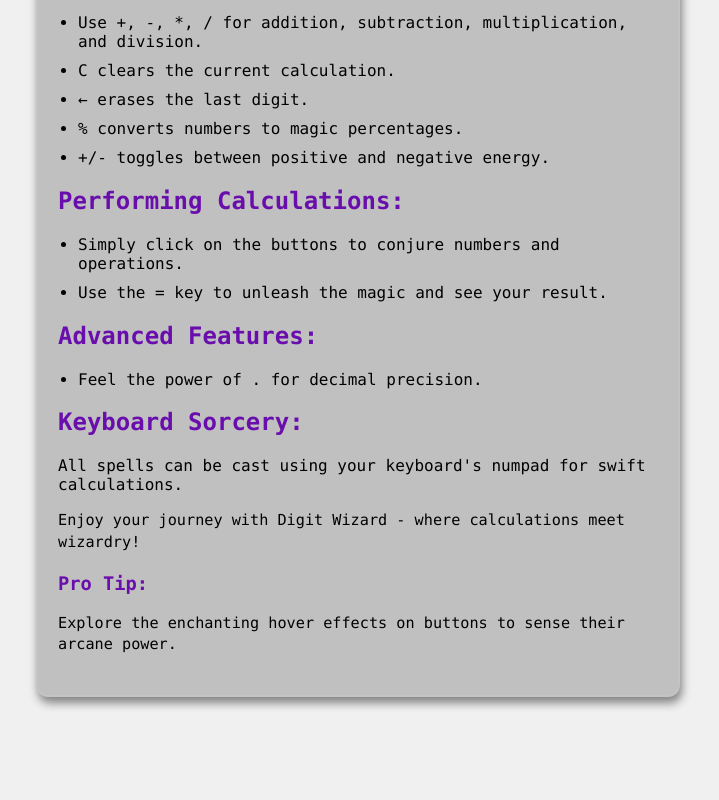
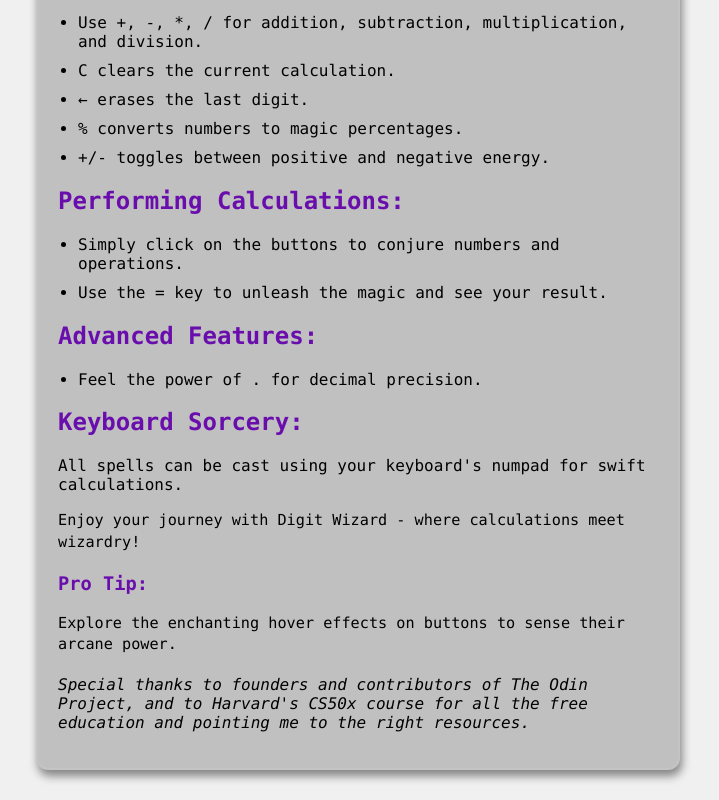
Before and after one commit to zalbright90/digit-wizard, a plain HTML site: page index.html in a window 1280 px wide. Shown: the part 903-1703 px from the top of the page, without its empty margins (282-1001 px from the left). Before the commit the page ends 1630 px from the top, so only its background shows below. Drawn offline with Linux system fonts and the light colour scheme.

Commit message:
Message to the courses that helped with this project as a whole

```diff
--- a/index.html
+++ b/index.html
@@ -72,6 +72,8 @@
 
         <h3>Pro Tip:</h3>
         <p class="text">Explore the enchanting hover effects on buttons to sense their arcane power.</p>
+
+        <p><em>Special thanks to founders and contributors of The Odin Project, and to Harvard's CS50x course for all the free education and pointing me to the right resources.</em></p>
     </div>
     <script src="main.js"></script>
 </body>
```
